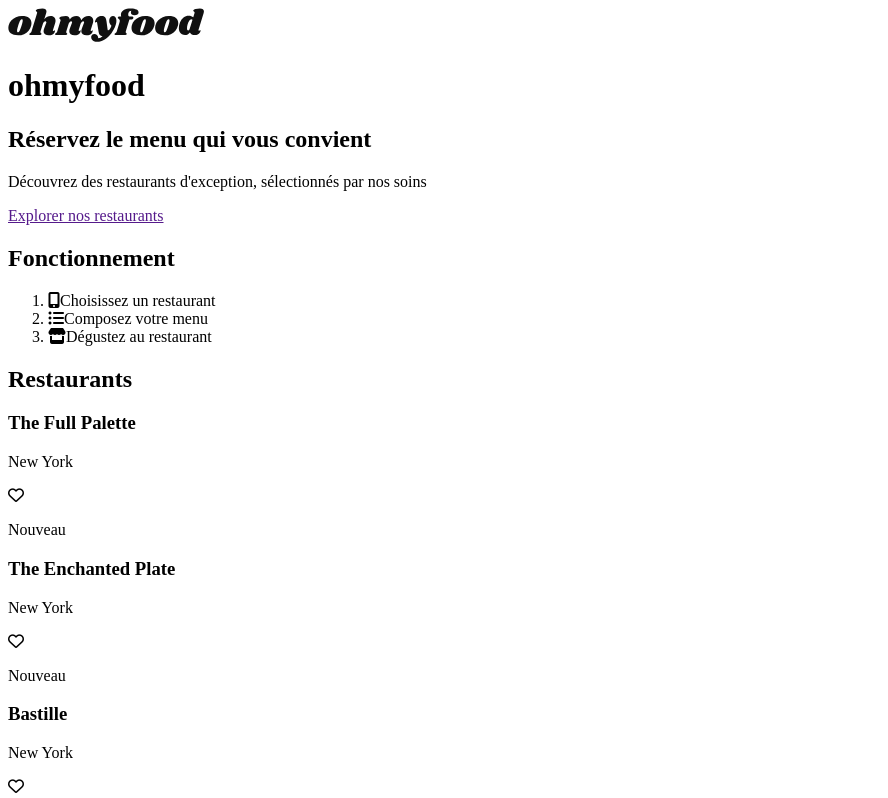
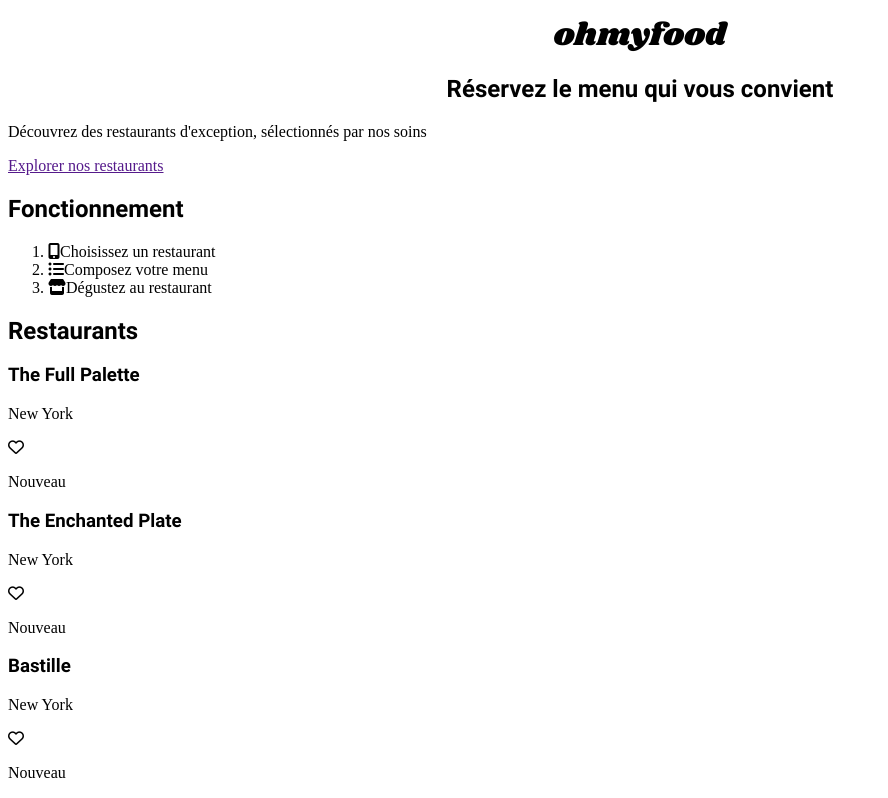
Before and after one commit to Ethnolatin/FredericDuchesne_3_08092020, a website: page index.html in a window 1280 px wide. Shown: the top 798 px of the page, without its empty margins (0-888 px from the left). Drawn offline with nearby package versions, Linux system fonts and the light colour scheme; files that its build step writes are made by us from their sources.

Commit message:
introduction des polices

```diff
--- a/index.html
+++ b/index.html
@@ -4,15 +4,14 @@
 	<head>
 		<meta charset="utf-8">
 		<meta name="viewport" content="width=device-width, initial-scale=1.0">
-		<link rel="stylesheet" href="style.css">
-		<title>Ohmyfood</title>
+		<link rel="stylesheet" href="./css/style.css">
+		<title>ohmyfood</title>
 		<script src="https://kit.fontawesome.com/f4a9d5c976.js" crossorigin="anonymous"></script>
 	</head>
 
 	<body>
 
 		<header>
-			<img src="./images/logo/ohmyfood@2x.svg" alt="logo ohmyfood">
 			<h1>ohmyfood</h1>
 		</header>
 
--- a/sass/main.scss
+++ b/sass/main.scss
@@ -0,0 +1,33 @@
+/* ========== FONTS ========== */
+
+@font-face {
+  font-family: 'Shrikhand';
+  src: url(../fonts/Shrikhand-Regular.otf) format('otf'),
+       url(../fonts/Shrikhand-Regular.woff) format('woff');
+}
+
+@font-face {
+  font-family: 'Roboto';
+  src: url(../fonts/Roboto-Regular.ttf) format('truetype'),
+       url(../fonts/Roboto-Regular.woff) format('woff');
+}
+
+@font-face {
+  font-family: 'Roboto-Bold';
+  src: url(../fonts/Roboto-Bold.ttf) format('truetype'),
+       url(../fonts/Roboto-Bold.woff) format('woff');
+}
+/* ========== GENERAL ========== */
+
+h1 {
+  font: normal 2rem 'Shrikhand';
+  text-align: center;
+}
+
+h2, h3 {
+  font-family: 'Roboto-Bold';
+}
+
+.intro h2 {
+  text-align: center;
+}
```
Also changed, not shown: css/style.css, fonts/Roboto-Bold.ttf (added), fonts/Roboto-Bold.woff (added), fonts/Roboto-Regular.ttf (added), fonts/Roboto-Regular.woff (added), fonts/Shrikhand-Regular.otf (added), fonts/Shrikhand-Regular.woff (added), 1 other file.
